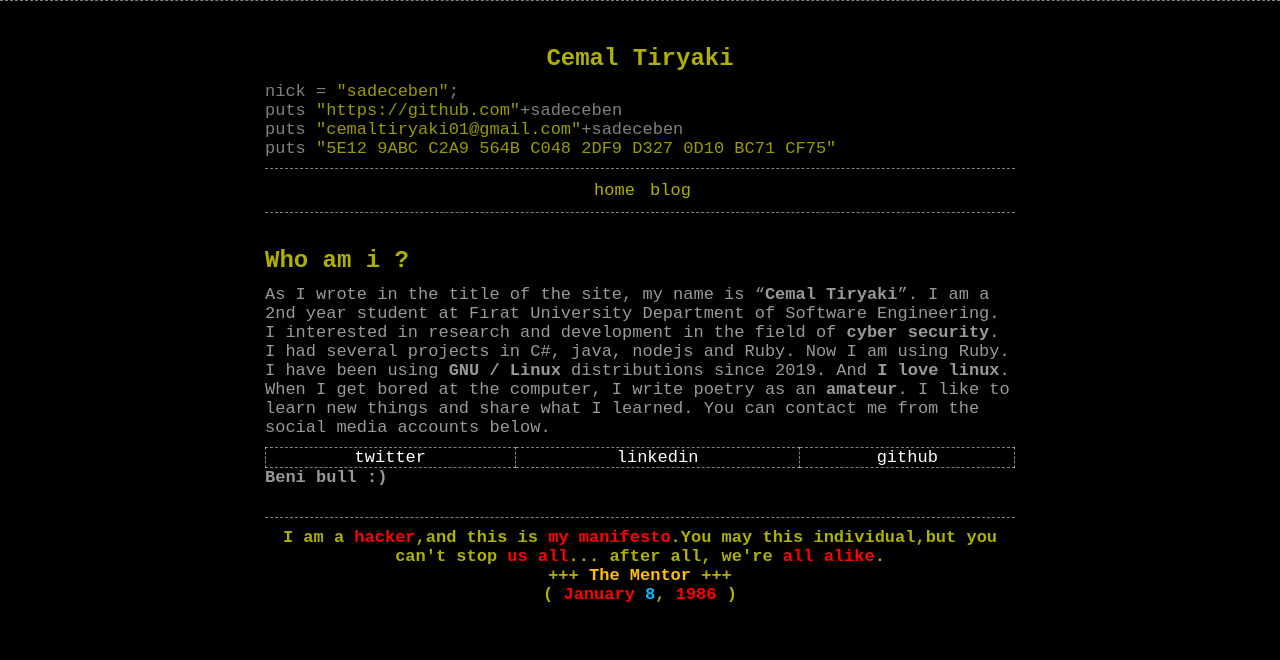
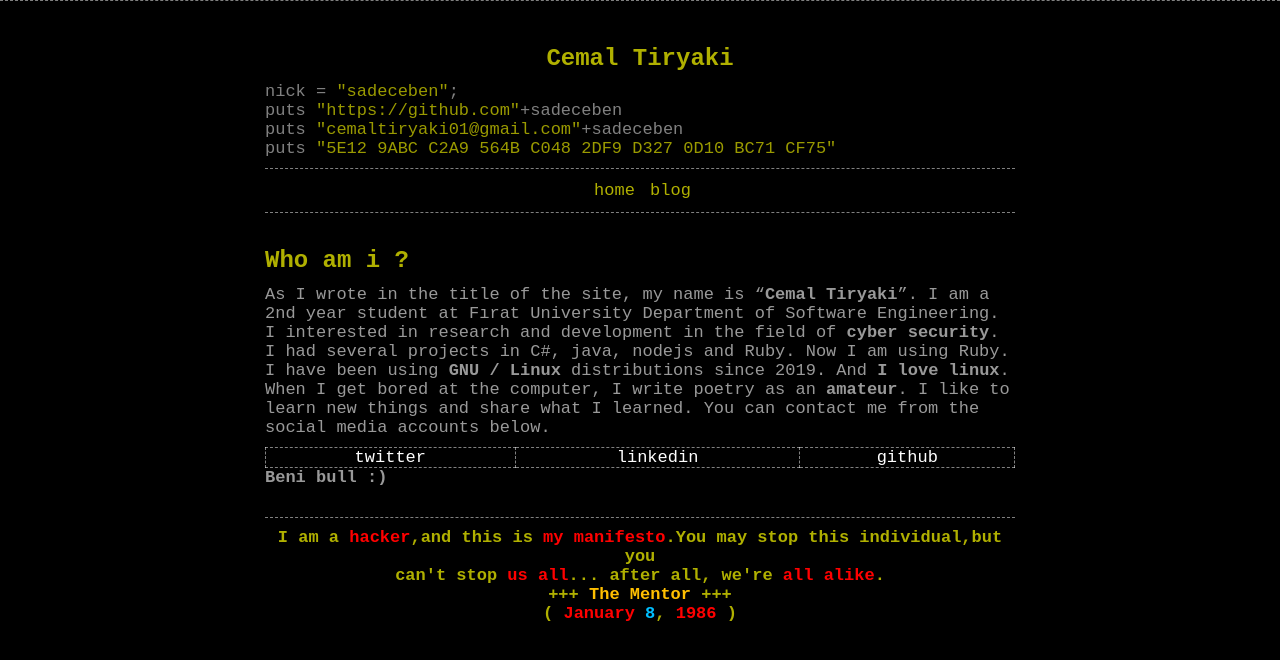
Before and after one commit to sadeceben/sadeceben.github.io, a Jekyll site: the page built from index.md, in a window 1280 px wide. Shown: the top 660 px of the page. Built offline with Jekyll 4.4.1, drawn with Linux system fonts in a browser that asks for light colours; our own code applies the rules of GitHub Pages for plain Markdown files.

Commit message:
recension

```diff
--- a/_includes/footer.html
+++ b/_includes/footer.html
@@ -1,7 +1,7 @@
 <div class="row">
   <div class="col-lg-8 col-lg-offset-2">
     <footer>
-    <b><center>I am a <span style="color: #ff0000;">hacker</span>,and this is <span style="color: #ff0000;">my manifesto</span>.You may this individual,but you </center></b>
+    <b><center>I am a <span style="color: #ff0000;">hacker</span>,and this is <span style="color: #ff0000;">my manifesto</span>.You may stop this individual,but you </center></b>
   <b><center>can't stop <span style="color: #ff0000;">us all</span>... after all, we're <span style="color: #ff0000;">all alike</span>.</center></b>
       <b><center>+++ <a href=http://phrack.org/issues/7/3.html><span style="color: 	#ffbf00;">The Mentor</span></a> +++</center></b>
       <b><center>( <span style="color: #ff0000;">January</span> <span style="color: #00bfff;">8</span>, <span style="color: #ff0000;">1986</span> )</b></center>
```
